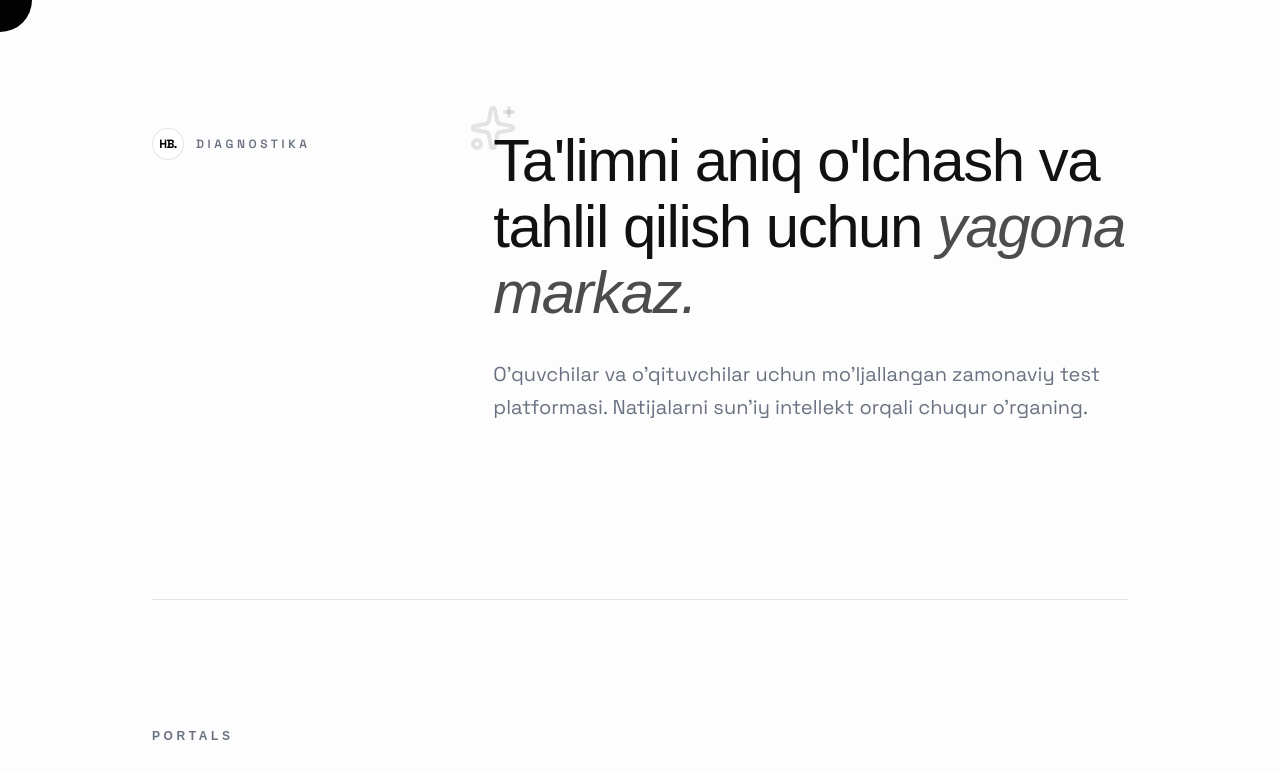
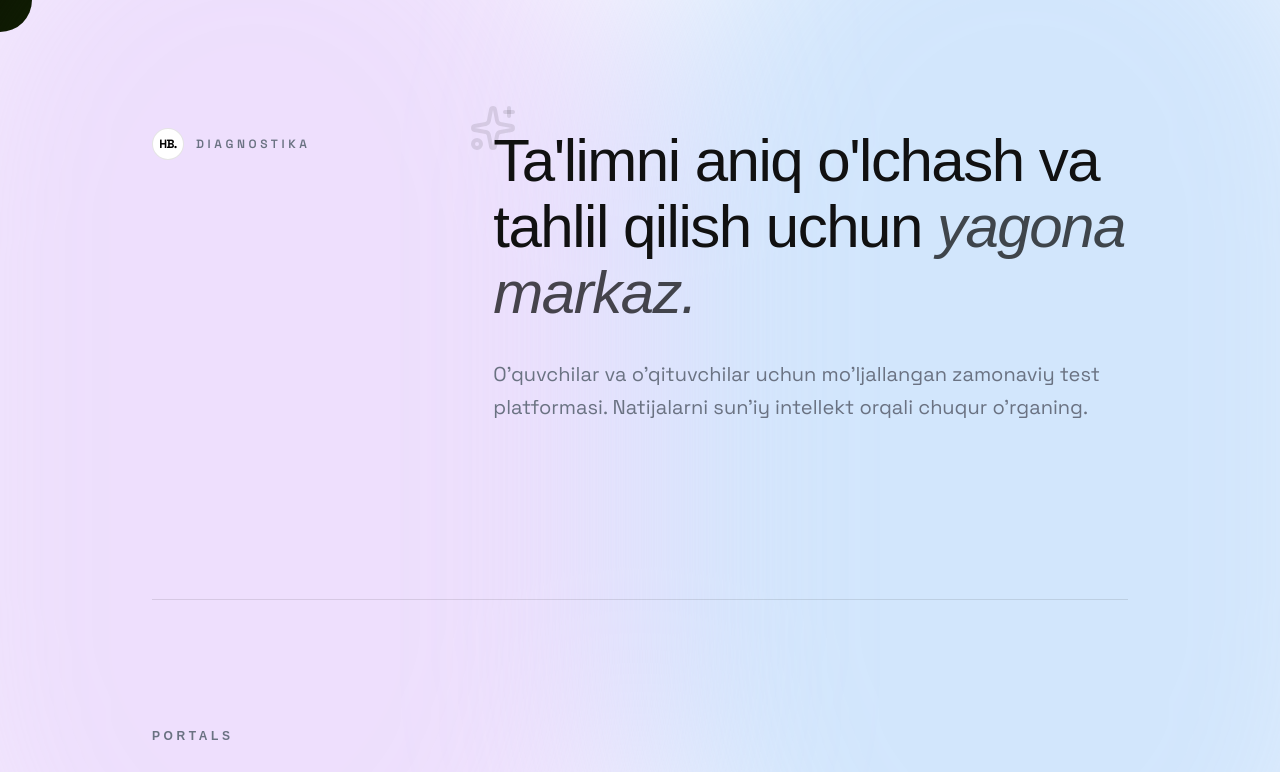
Before and after one commit to hasanboydev97-max/diagnostika, a React (Vite) app: page / in a window 1280 px wide. Shown: the top 772 px of the page. Built offline with nearby package versions, Linux system fonts and the light colour scheme; a web font is replaced by a local one.

Commit message:
change fontsw ......

```diff
--- /dev/null
+++ b/src/components/ui/MeshGradient.tsx
@@ -0,0 +1,18 @@
+export default function MeshGradient() {
+  return (
+    <div className="absolute inset-0 overflow-hidden pointer-events-none z-0 bg-[#fdfdfd]">
+      <div
+        className="absolute top-[-10%] left-[-10%] w-[60%] h-[60%] rounded-full mix-blend-multiply filter blur-[100px] opacity-40 animate-blob"
+        style={{ backgroundColor: '#D8B4FE' }} // Purple 300
+      ></div>
+      <div
+        className="absolute top-[-10%] right-[-10%] w-[60%] h-[60%] rounded-full mix-blend-multiply filter blur-[100px] opacity-40 animate-blob"
+        style={{ animationDelay: '2s', backgroundColor: '#93C5FD' }} // Blue 300
+      ></div>
+      <div
+        className="absolute bottom-[-20%] left-[20%] w-[60%] h-[60%] rounded-full mix-blend-multiply filter blur-[100px] opacity-40 animate-blob"
+        style={{ animationDelay: '4s', backgroundColor: '#E9D5FF' }} // Purple 200 (softer pinkish)
+      ></div>
+    </div>
+  );
+}
--- a/src/pages/Landing.tsx
+++ b/src/pages/Landing.tsx
@@ -2,6 +2,7 @@ import { useState } from 'react';
 import { useNavigate } from 'react-router-dom';
 import { motion, AnimatePresence } from 'framer-motion';
 import { ArrowRight, Plus, User, GraduationCap, Settings, Sparkles } from 'lucide-react';
+import MeshGradient from '../components/ui/MeshGradient';
 
 const containerVariants: any = {
   hidden: { opacity: 0 },
@@ -21,7 +22,8 @@ export default function Landing() {
   const [activeFaq, setActiveFaq] = useState<number | null>(null);
 
   return (
-    <div className="min-h-screen bg-[#fdfdfd] text-[#111111] font-sans selection:bg-black selection:text-white relative overflow-hidden">
+    <div className="min-h-screen text-[#111111] font-sans selection:bg-black selection:text-white relative overflow-hidden">
+      <MeshGradient />
 
 
       <div className="max-w-5xl mx-auto px-6 py-16 md:py-32 flex flex-col gap-16 md:gap-32 relative z-10 pointer-events-none">
--- a/tailwind.config.js
+++ b/tailwind.config.js
@@ -44,6 +44,25 @@ export default {
       },
       transitionTimingFunction: {
         'premium': 'cubic-bezier(0.87, 0, 0.13, 1)',
+      },
+      keyframes: {
+        blob: {
+          "0%": {
+            transform: "translate(0px, 0px) scale(1)",
+          },
+          "33%": {
+            transform: "translate(30px, -50px) scale(1.1)",
+          },
+          "66%": {
+            transform: "translate(-20px, 20px) scale(0.9)",
+          },
+          "100%": {
+            transform: "translate(0px, 0px) scale(1)",
+          }
+        }
+      },
+      animation: {
+        blob: "blob 7s infinite",
       }
     },
   },
```
Also changed, not shown: src/pages/Login.tsx (+6 -4 lines).
